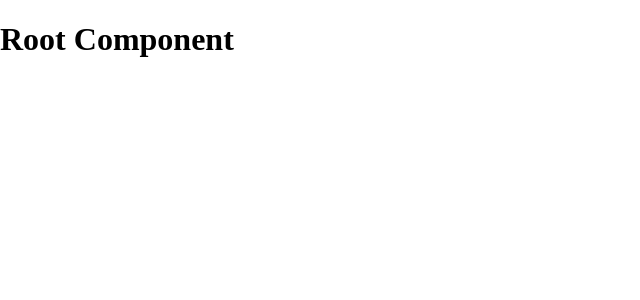
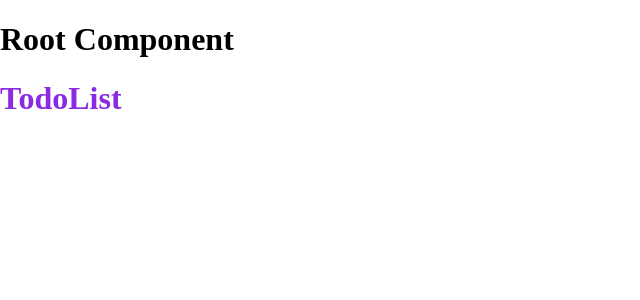
Before and after one commit to Azizbek98/ReactJS-Small-Apps, a React (Create React App) app in the folder todo-app/: page / in a window 1280 px wide. Shown: the top 300 px of the page, without its empty margins (0-640 px from the left). Built offline with nearby package versions, Linux system fonts and the light colour scheme.

Commit message:
fix: fixing all issues

```diff
--- a/todo-app/package.json
+++ b/todo-app/package.json
@@ -9,6 +9,7 @@
     "react": "^18.2.0",
     "react-dom": "^18.2.0",
     "react-scripts": "5.0.1",
+    "sass": "^1.57.1",
     "web-vitals": "^2.1.4"
   },
   "scripts": {
--- a/todo-app/src/App.jsx
+++ b/todo-app/src/App.jsx
@@ -1,9 +1,11 @@
+import TodoList from "./components/TodoList/TodoList";
 import "./App.css";
 
 function App() {
   return (
     <div className="App">
       <h1>Root Component</h1>
+      <TodoList />
     </div>
   );
 }
--- a/todo-app/src/components/TodoList/TodoList.jsx
+++ b/todo-app/src/components/TodoList/TodoList.jsx
@@ -3,8 +3,8 @@ import "./TodoList.scss";
 
 const TodoList = () => {
   return (
-    <div className="todo-list">
-      <h1>TodoList</h1>
+    <div>
+      <h1 className="todo-list">TodoList</h1>
     </div>
   );
 };
```
Also changed, not shown: 1 other file (tests, documents, lock files or other folders).
